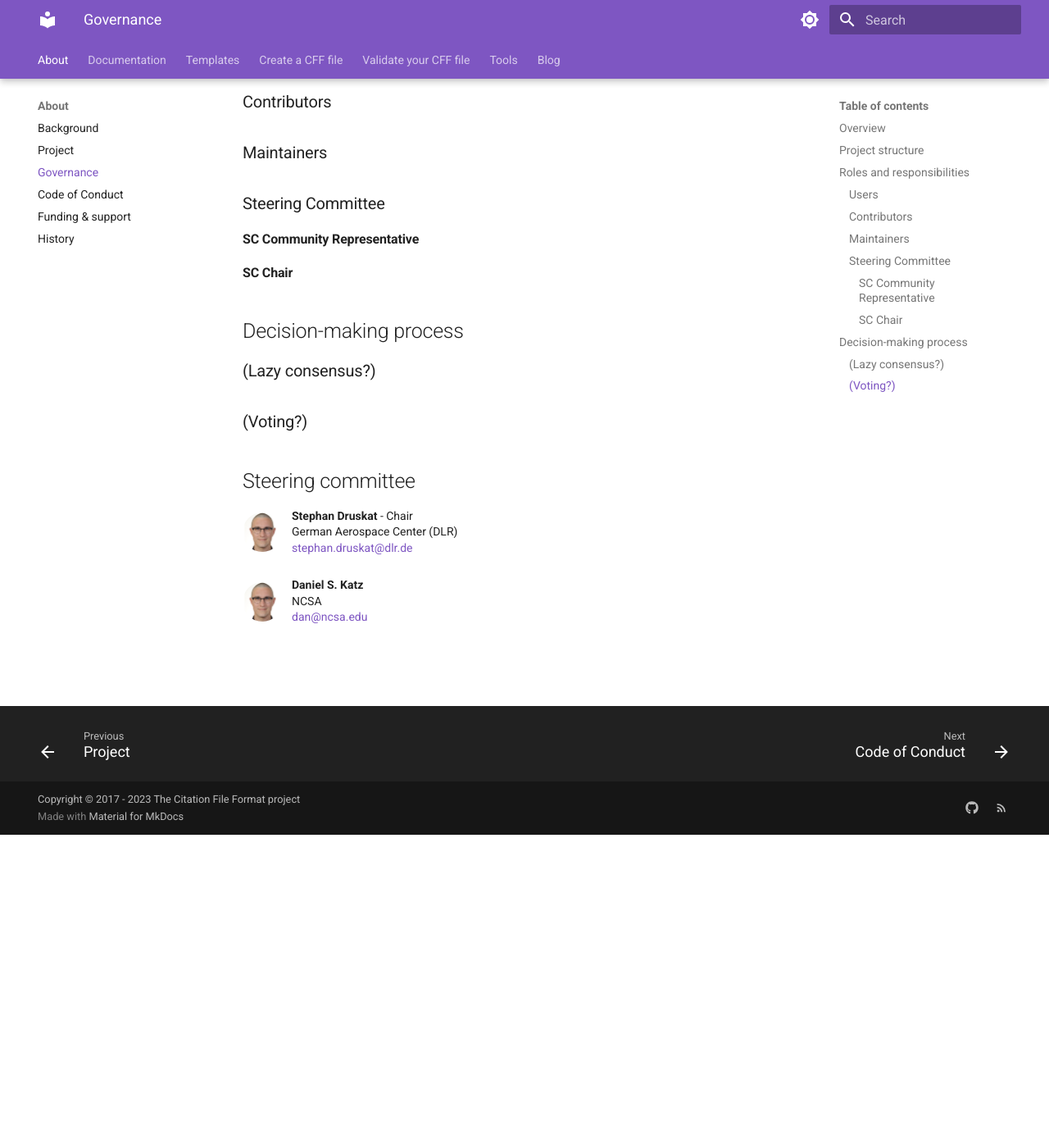
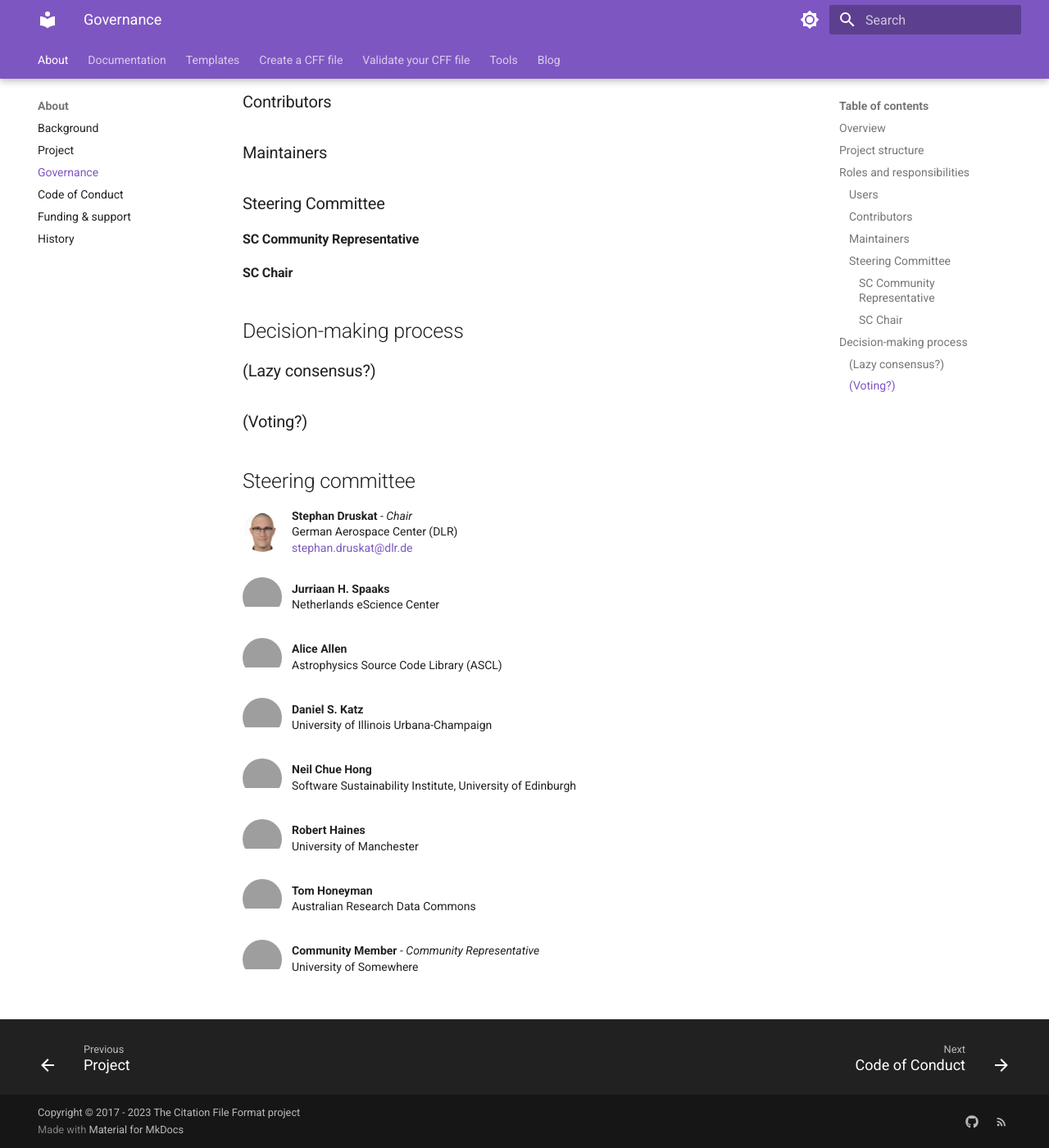
Before and after one commit to sdruskat/cffio, an MkDocs documentation site: the page built from docs/about/governance/index.md, in a window 1280 px wide and 1400 px high, scrolled down 382 px. Shown: the whole window at 82% size. Built offline with MkDocs 1.6.1 and Material for MkDocs 9.7.7, drawn with Linux system fonts in a browser that asks for light colours; grey boxes are pictures that could not be loaded.

Commit message:
Draft steering committee information

```diff
--- a/docs/about/governance/index.md
+++ b/docs/about/governance/index.md
@@ -7,10 +7,35 @@ committee:
       role: Chair
       affiliation: "German Aerospace Center (DLR)"
       email: "stephan.druskat@dlr.de"
+    - name: Jurriaan H. Spaaks
+      # photo: ...
+      affiliation: "Netherlands eScience Center"
+      # email: ""
+    - name: Alice Allen
+      # photo: ...
+      affiliation: "Astrophysics Source Code Library (ASCL)"
+      # email: ""
     - name: Daniel S. Katz
-      photo: stephan
-      affiliation: "NCSA"
-      email: "dan@ncsa.edu"
+      # photo: ...
+      affiliation: "University of Illinois Urbana-Champaign"
+      # email: ""
+    - name: Neil Chue Hong
+      # photo: ...
+      affiliation: "Software Sustainability Institute, University of Edinburgh"
+      # email: ""
+    - name: Robert Haines
+      # photo: ...
+      affiliation: "University of Manchester"
+      # email: ""
+    - name: Tom Honeyman
+      # photo: ...
+      affiliation: "Australian Research Data Commons"
+      # email: ""
+    - name: Community Member
+      role: Community Representative
+      # photo: ...
+      affiliation: "University of Somewhere"
+      # email: ""
 
 ---
 # Governance of the Citation File Format project
--- a/overrides/main.html
+++ b/overrides/main.html
@@ -13,7 +13,7 @@
         <img src="../../_assets/images/{{ member.photo }}.png" alt="Photo of {{ member.name }}" />
     </span>
     <span class="md-profile__description">
-        <strong>{{ member.name }}</strong>{% if member.role %} - {{ member.role }}{% endif %}
+        <strong>{{ member.name }}</strong>{% if member.role %} - <i>{{ member.role }}</i>{% endif %}
         {% if member.affiliation %}<br/>{{ member.affiliation }}{% endif %}
         {% if member.email %}<br/><a href="mailto:{{ member.email }}">{{ member.email }}</a>{% endif %}
          <br />
```
